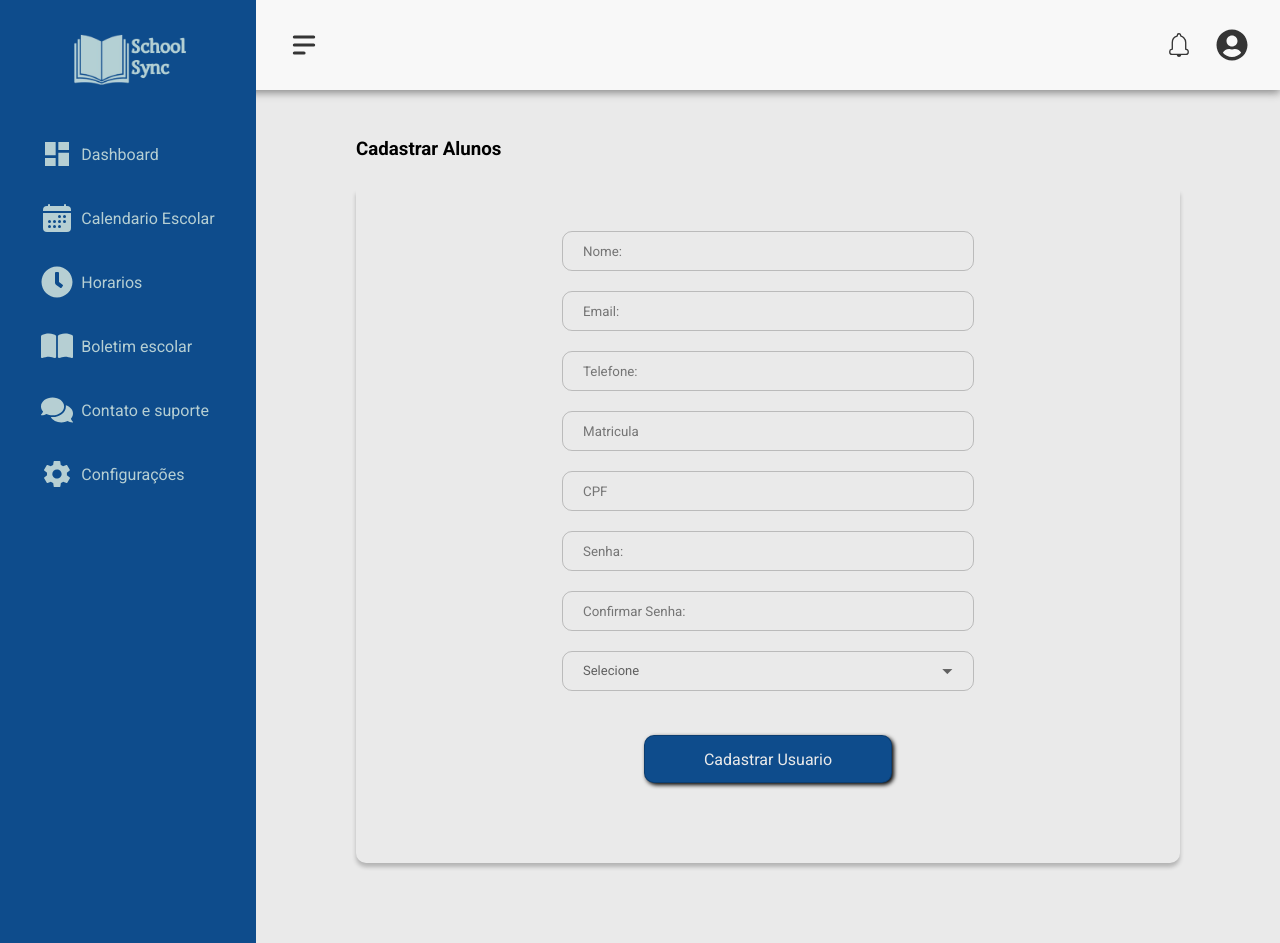
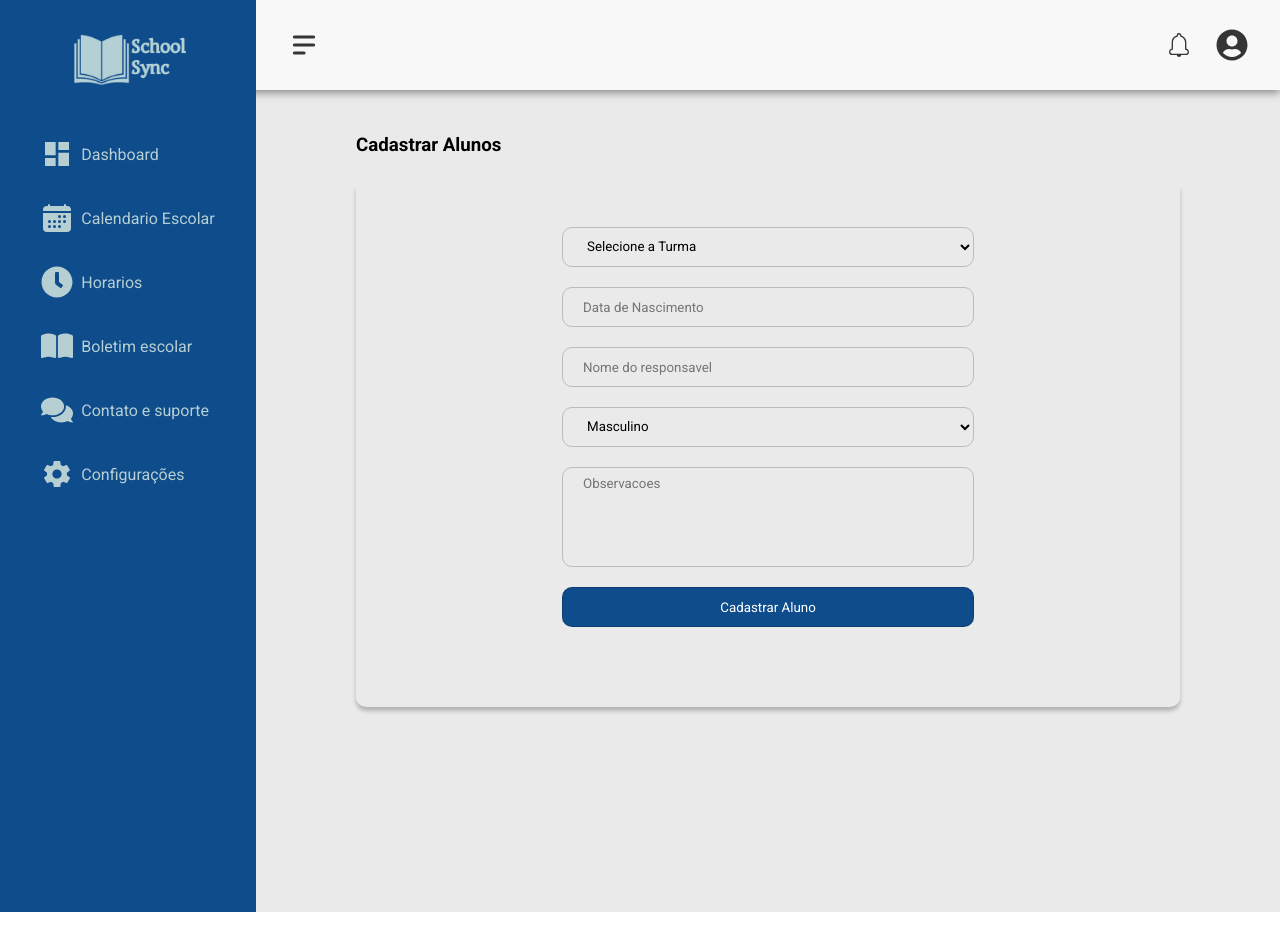
Before and after one commit to Alisonjs0/SchoolSync, a Next.js app: page /pages/cadastrarUsuario in a window 1280 px wide. After the commit the page ends 912 px from the top, so only its background shows below. Built offline with nearby package versions, Linux system fonts and the light colour scheme.

Commit message:
alteracao na coleta de informacoes e navegacao da pagina de cadastro

```diff
--- a/app/pages/cadastrarUsuario/cadastrarUsuario.css
+++ b/app/pages/cadastrarUsuario/cadastrarUsuario.css
@@ -26,7 +26,6 @@
     padding: 0 20px;
 }
 
-/* Contêiner personalizado para o select */
 /* Container personalizado para o select */
 .select-container {
     position: relative;
@@ -101,3 +100,27 @@ input[type="number"]::-webkit-outer-spin-button {
     -webkit-appearance: none;
     margin: 0;
 }
+
+.inputContainer {
+    position: relative;
+}
+
+.placeholderLabel {
+    position: absolute;
+    left: 10px;
+    top: 10px;
+    color: #aaa; /* Cor do placeholder */
+    transition: 0.2s;
+}
+
+.inputDate:focus + .placeholderLabel,
+.inputDate:not(:placeholder-shown) + .placeholderLabel {
+    top: -10px; /* Move para cima quando em foco ou preenchido */
+    left: 10px;
+    font-size: 12px; /* Reduz o tamanho da fonte */
+    color: #007bff; /* Cor ao focar */
+}
+
+textarea.resize-none {
+    resize: none; /* Desabilita o redimensionamento */
+}
--- /dev/null
+++ b/app/pages/cadastrarUsuario/components/formAluno.js
@@ -0,0 +1,88 @@
+import { useState } from "react";
+
+import style from "./styles/cadastrarAlunos.module.css"
+
+const FormAluno = () => {
+  const [turma, setTurma] = useState();
+  const [data, setData] = useState();
+  const [nomeResponsavel, setNomeResponsavel] = useState();
+  const [sexo, setSexo] = useState();
+  const [obs, setObs] = useState(false);
+
+  const textArea = {
+    height: "100px",
+    padding: "8px",
+    paddingLeft: "20px",
+    resize: "none",
+    outline: "none"
+  }
+
+  const button = {
+    background: "#0E4C8C",
+    color: "#fff"
+  }
+
+
+  const Cadastrar = (e) => {
+    e.preventDefault()
+    console.log(turma, data, nomeResponsavel, sexo, obs)
+  }
+
+  const handleDataChange = (e) => {
+    let valor = e.target.value;
+    setData(e.target.value)
+
+    // Remove caracteres não numéricos
+    valor = valor.replace(/\D/g, "");
+
+    // Adiciona a máscara
+    if (valor.length <= 2) {
+      valor = valor.replace(/(\d{2})/, "$1");
+    } else if (valor.length <= 4) {
+      valor = valor.replace(/(\d{2})(\d{2})/, "$1/$2");
+    } else if (valor.length <= 8) {
+      valor = valor.replace(/(\d{2})(\d{2})(\d{4})/, "$1/$2/$3");
+    }
+
+    setData(valor);
+  };
+
+  return (
+    <div>
+      <form action="" id="forms">
+        <select name="" id="" onChange={(e) => setTurma(e.target.value)}>
+          <option value="">Selecione a Turma</option>
+          <option value="1°A">Turma 1°A</option>
+          <option value="1°B">Turma 1°B</option>
+          <option value="2°A">Turma 2°A</option>
+          <option value="2°B">Turma 2°B</option>
+          <option value="3°A">Turma 3°A</option>
+          <option value="3°B">Turma 3°B</option>
+        </select>
+        <input
+          type="text"
+          onChange={handleDataChange}
+          value={data}
+          maxLength={10}
+          placeholder="Data de Nascimento"/>
+
+        <input type="text" placeholder="Nome do responsavel" onChange={(e) => setNomeResponsavel(e.target.value)}/>
+        <select name="" id="" onChange={(e) => setSexo(e.target.value)}>
+          <option value="mac">Masculino</option>
+          <option value="fem">Feminino</option>
+          <option value="outro">Outro</option>
+        </select>
+        <textarea
+          autoComplete="off"
+          id="textArea"
+          placeholder="Observacoes"
+          style={textArea}
+          onChange={(e) => setObs(e.target.value)}
+        ></textarea>
+        <button onClick={Cadastrar} style={button}>Cadastrar Aluno</button>
+      </form>
+    </div>
+  );
+};
+
+export default FormAluno;
--- /dev/null
+++ b/app/pages/cadastrarUsuario/components/formGeral.js
@@ -0,0 +1,92 @@
+"use client";
+
+import { useState } from "react";
+
+const FormGeral = () => {
+  const [nome, setNome] = useState("");
+  const [email, setEmail] = useState("");
+  const [tel, setTel] = useState("");
+  const [matricula, setMatricula] = useState("");
+  const [cpf, setCpf] = useState("");
+  const [senha, setSenha] = useState("");
+  const [confirmSenha, setConfirmSenha] = useState("");
+  const [cargo, setCargo] = useState();
+
+  const formatarTelefone = (telefone) => {
+    // Remove todos os caracteres que não sejam números
+    telefone = telefone.replace(/\D/g, "");
+
+    // Aplica a formatação com parênteses, espaço e hífen
+    if (telefone.length > 10) {
+      telefone = telefone.replace(/^(\d{2})(\d{5})(\d{4})/, "($1) $2-$3"); // Formato (XX) XXXXX-XXXX
+    } else if (telefone.length > 5) {
+      telefone = telefone.replace(/^(\d{2})(\d{4})(\d{0,4})/, "($1) $2-$3"); // Formato (XX) XXXX-XXXX
+    } else if (telefone.length > 2) {
+      telefone = telefone.replace(/^(\d{2})(\d{0,5})/, "($1) $2"); // Formato parcial com DDD
+    }
+
+    return telefone;
+  };
+
+  const handleTelefoneChange = (event) => {
+    const valor = event.target.value;
+    const telefoneFormatado = formatarTelefone(valor);
+    setTel(telefoneFormatado);
+  };
+  return (
+    <div>
+      <form id="forms" action="">
+        <input
+          type="text"
+          placeholder="Nome:"
+          onChange={(e) => setNome(e.target.value)}
+        />
+        <input
+          type="email"
+          placeholder="Email:"
+          onChange={(e) => setEmail(e.target.value)}
+        />
+        <input
+          type="tel"
+          placeholder="Telefone:"
+          value={tel}
+          onChange={handleTelefoneChange}
+        />
+        <input
+          type="number"
+          placeholder="Matricula"
+          onChange={(e) => setMatricula(e.target.value)}
+        />
+        <input
+          type="number"
+          placeholder="CPF"
+          onChange={(e) => setCpf(e.target.value)}
+        />
+        <input
+          type="password"
+          placeholder="Senha:"
+          onChange={(e) => setSenha(e.target.value)}
+        />
+        <input
+          type="password"
+          placeholder="Confirmar Senha:"
+          onChange={(e) => setConfirmSenha(e.target.value)}
+        />
+        {/* Select dentro de um contêiner para personalização da seta */}
+        <div className="select-container">
+          <select name="" id="">
+            <option value="selecione">Selecione</option>
+            <option value="professor">Professor</option>
+            <option value="aluno">Aluno</option>
+            <option value="ADM">ADM</option>
+          </select>
+        </div>
+        <a href="">
+          <button className="button">Cadastrar Usuario</button>
+        </a>
+      </form>
+    </div>
+  );
+};
+
+export default FormGeral;
--- /dev/null
+++ b/app/pages/cadastrarUsuario/components/styles/cadastrarAlunos.module.css
@@ -0,0 +1,3 @@
+.TextArea {
+    background: red;
+}
--- a/app/pages/cadastrarUsuario/page.jsx
+++ b/app/pages/cadastrarUsuario/page.jsx
@@ -2,41 +2,12 @@
 
 
 import EsqueletoPrincipal from "../esqueletoPrincipal/page.jsx";
+import FormGeral from './components/formGeral.js'
+import FormAluno from './components/formAluno.js'
 import "./cadastrarUsuario.css";
 import { useState } from "react";
-import { BrowserRouter as Router, Routes, Route } from 'react-router-dom'
 
 const CadastrarUsuario = () => {
-  const [nome, setNome] = useState("");
-  const [email, setEmail] = useState("");
-  const [tel, setTel] = useState("");
-  const [matricula, setMatricula] = useState("");
-  const [cpf, setCpf] = useState("")
-  const [senha, setSenha] = useState("");
-  const [confirmSenha, setConfirmSenha] = useState("");
-  const [cargo, setCargo] = useState()
-
-  const formatarTelefone = (telefone) => {
-    // Remove todos os caracteres que não sejam números
-    telefone = telefone.replace(/\D/g, "");
-
-    // Aplica a formatação com parênteses, espaço e hífen
-    if (telefone.length > 10) {
-      telefone = telefone.replace(/^(\d{2})(\d{5})(\d{4})/, "($1) $2-$3"); // Formato (XX) XXXXX-XXXX
-    } else if (telefone.length > 5) {
-      telefone = telefone.replace(/^(\d{2})(\d{4})(\d{0,4})/, "($1) $2-$3"); // Formato (XX) XXXX-XXXX
-    } else if (telefone.length > 2) {
-      telefone = telefone.replace(/^(\d{2})(\d{0,5})/, "($1) $2"); // Formato parcial com DDD
-    }
-
-    return telefone;
-  };
-
-  const handleTelefoneChange = (event) => {
-    const valor = event.target.value;
-    const telefoneFormatado = formatarTelefone(valor);
-    setTel(telefoneFormatado);
-  };
 
   const nextPage = () => {
 
@@ -48,56 +19,7 @@ const CadastrarUsuario = () => {
         <div className="container conteudoMenus">
           <h3>Cadastrar Alunos</h3>
           <div className="conteudo">
-            <form id="forms" action="">
-              <input
-                type="text"
-                placeholder="Nome:"
-                onChange={(e) => setNome(e.target.value)}
-              />
-              <input
-                type="email"
-                placeholder="Email:"
-                onChange={(e) => setEmail(e.target.value)}
-              />
-              <input
-                type="tel"
-                placeholder="Telefone:"
-                value={tel}
-                onChange={handleTelefoneChange}
-              />
-              <input
-                type="number"
-                placeholder="Matricula"
-                onChange={(e) => setMatricula(e.target.value)}
-              />
-              <input
-                type="number"
-                placeholder="CPF"
-                onChange={(e) => setCpf(e.target.value)}
-              />
-              <input
-                type="password"
-                placeholder="Senha:"
-                onChange={(e) => setSenha(e.target.value)}
-              />
-              <input
-                type="password"
-                placeholder="Confirmar Senha:"
-                onChange={(e) => setConfirmSenha(e.target.value)}
-              />
-              {/* Select dentro de um contêiner para personalização da seta */}
-              <div className="select-container">
-                <select name="" id="">
-                  <option value="selecione">Selecione</option>
-                  <option value="professor">Professor</option>
-                  <option value="aluno">Aluno</option>
-                  <option value="ADM">ADM</option>
-                </select>
-              </div>
-              <a href="">
-                <button className="button" onClick={nextPage}>Cadastrar Usuario</button>
-              </a>
-            </form>
+            <FormAluno></FormAluno>
           </div>
         </div>
       </EsqueletoPrincipal>
```
Also changed, not shown: app/pages/cadastrarAlunos/page.jsx (+0 -7 lines).
